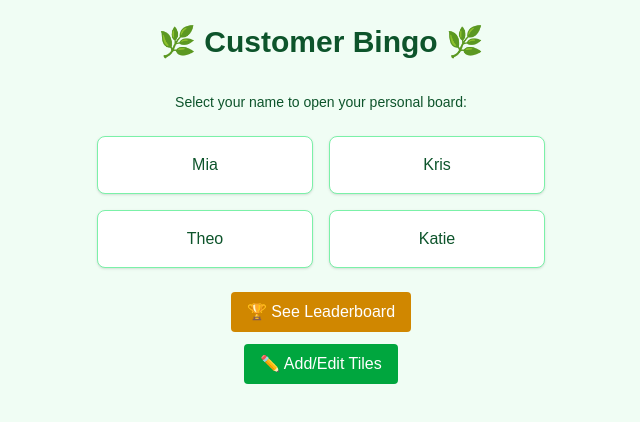
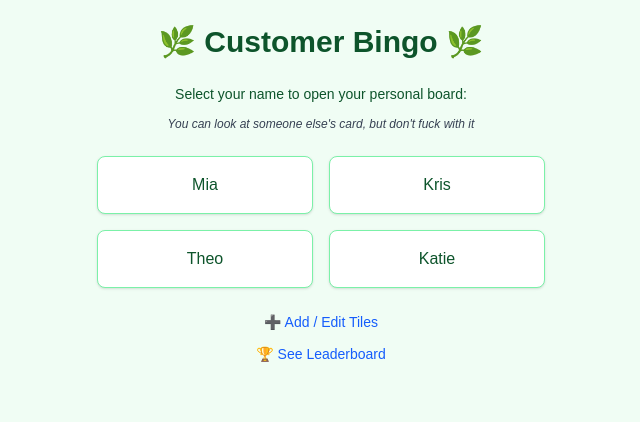
Before and after one commit to merla333/customer-bingo-app, a Next.js app: page / in a window 1280 px wide. Shown: the top 422 px of the page, without its empty margins (319-959 px from the left). Built offline with nearby package versions, Linux system fonts and the light colour scheme.

Commit message:
Add home screen warning about viewing other boards

```diff
--- a/src/app/page.tsx
+++ b/src/app/page.tsx
@@ -7,10 +7,13 @@ const users = ['mia', 'kris', 'theo', 'katie'];
 export default function HomePage() {
   return (
     <div className="min-h-screen bg-green-50 p-6 text-green-900">
-      <h1 className="text-3xl font-bold text-center mb-8">🌿 Customer Bingo 🌿</h1>
+      <h1 className="text-3xl font-bold text-center mb-6">🌿 Customer Bingo 🌿</h1>
 
       <div className="max-w-md mx-auto">
-        <p className="text-center text-sm mb-6">Select your name to open your personal board:</p>
+        <p className="text-center text-sm mb-3">Select your name to open your personal board:</p>
+        <p className="text-center text-xs italic mb-6 text-gray-700">
+          You can look at someone else&apos;s card, but don&apos;t fuck with it
+        </p>
 
         <div className="grid grid-cols-2 gap-4 mb-6">
           {users.map((user) => (
@@ -24,19 +27,12 @@ export default function HomePage() {
           ))}
         </div>
 
-        <div className="flex flex-col gap-3 items-center">
-          <Link
-            href="/leaderboard"
-            className="inline-block bg-yellow-600 text-white px-4 py-2 rounded hover:bg-yellow-700 transition-all"
-          >
+        <div className="flex flex-col items-center gap-3">
+          <Link href="/tiles" className="text-blue-600 hover:underline text-sm">
+            ➕ Add / Edit Tiles
+          </Link>
+          <Link href="/leaderboard" className="text-blue-600 hover:underline text-sm">
             🏆 See Leaderboard
-          </Link>
-
-          <Link
-            href="/tiles"
-            className="inline-block bg-green-600 text-white px-4 py-2 rounded hover:bg-green-700 transition-all"
-          >
-            ✏️ Add/Edit Tiles
           </Link>
         </div>
       </div>
```
